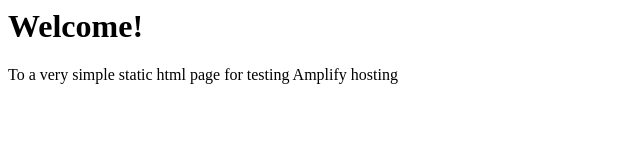
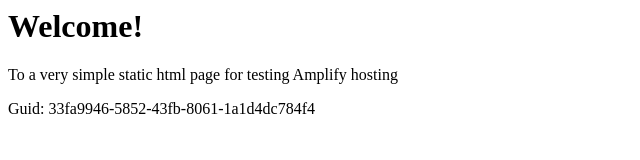
Before and after one commit to aws-aemilia-gru/Github-PR-Commit-Integration-Test-DoNotTouch-Gith-OKSLNVO2-v1-prod-sa-east-1, a website: page src/index.html in a window 1280 px wide. Shown: the whole page, without its empty margins (0-640 px from the left). Drawn offline with Linux system fonts and the light colour scheme.

Commit message:
commit from integ tests

```diff
--- a/src/index.html
+++ b/src/index.html
@@ -1,3 +1,5 @@
+
+
 <html lang="en">
 
 <head>
@@ -10,6 +12,6 @@
 <body>
     <h1>Welcome!</h1>
     <p>To a very simple static html page for testing Amplify hosting</p>
-</body>
+    <p>Guid: 33fa9946-5852-43fb-8061-1a1d4dc784f4</p></body>
 
 </html>
```
